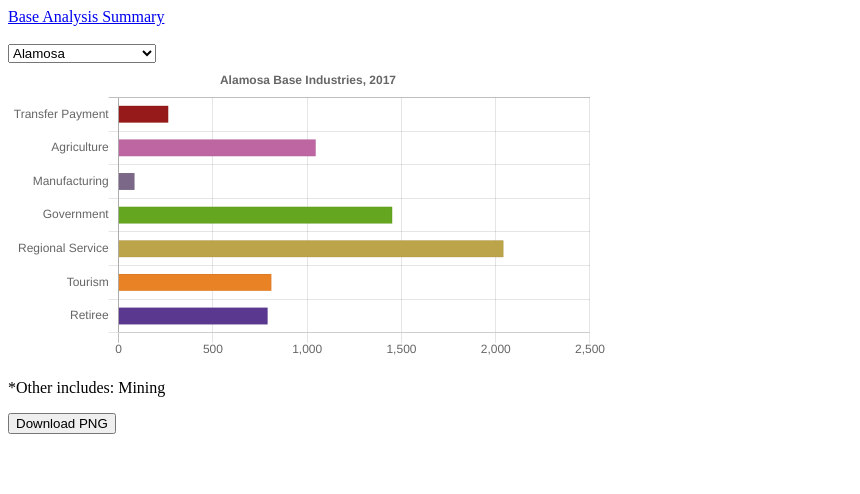
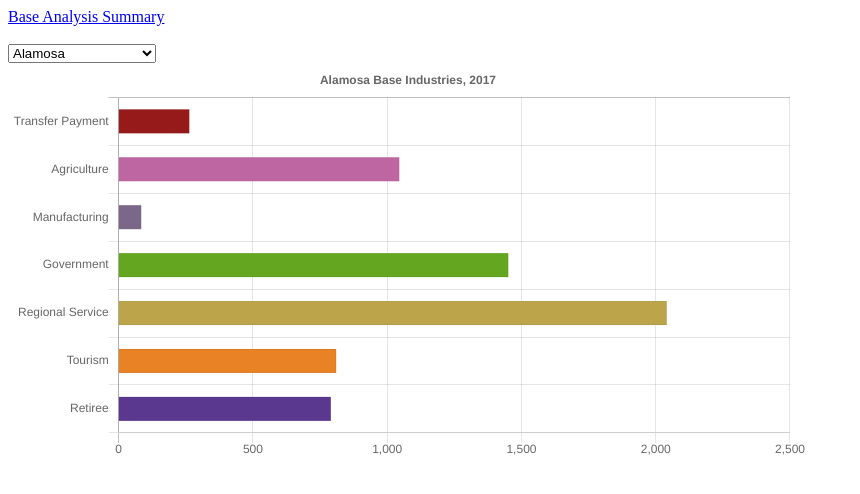
Before and after one commit to ColoradoDemography/RegionsMap, a plain HTML site: page index.html in a window 1280 px wide. Shown: the whole page, without its empty margins (0-860 px from the left). Drawn offline with nearby package versions, Linux system fonts and the light colour scheme.

Commit message:
hiding png button for now

```diff
--- a/index.html
+++ b/index.html
@@ -85,16 +85,16 @@
 	</div>
 
 	<div id="container" style="width: 100%; height: 100%" >
-		<canvas id="canvas" width="600" height="300">
+		<canvas id="canvas" width="800" height="400">
             <p>Your Browser Does Not Support Canvas</p>
         </canvas>
 	</div>
 	<div id="other">
-		<p>*Other includes: Mining</p> <!-- change based on initial county -->
+		<p></p> <!-- change based on initial county -->
 	</div>
-	<div id="exportdiv">
-        <button type="button" id="t_download" class="btn" onclick="saveSvgAsPng(document.getElementsByTagName('svg')[0], 'diagram.png');" tabindex="8" accesskey="i">Download PNG</button>
-    </div>
+	<!--<div id="exportdiv">-->
+ <!--       <button type="button" id="t_download" class="btn" onclick="saveSvgAsPng(document.getElementsByTagName('ctx')[0], 'diagram.png');" tabindex="8" accesskey="i">Download PNG</button>-->
+ <!--   </div>-->
 	<script src="js/app2.js"></script>
 	<script src="https://ajax.googleapis.com/ajax/libs/jquery/1.11.2/jquery.min.js"></script>
 
--- a/js/app2.js
+++ b/js/app2.js
@@ -141,10 +141,11 @@ selectElem.addEventListener('change', function() {
     }
     //Other
     if(otheremp>0){
-      horizontalBarChartData.labels.push("Other");
+      horizontalBarChartData.labels.push("Other*");
       dataset.backgroundColor.push("black");
       dataset.data.push(otheremp);
       othertext = othertext.substring(0,othertext.length-2);
+      //ctx.fillText(othertext);
       document.getElementById('other').innerHTML = othertext;
       console.log(othertext);
     } else {document.getElementById('other').innerHTML = '';}
```
